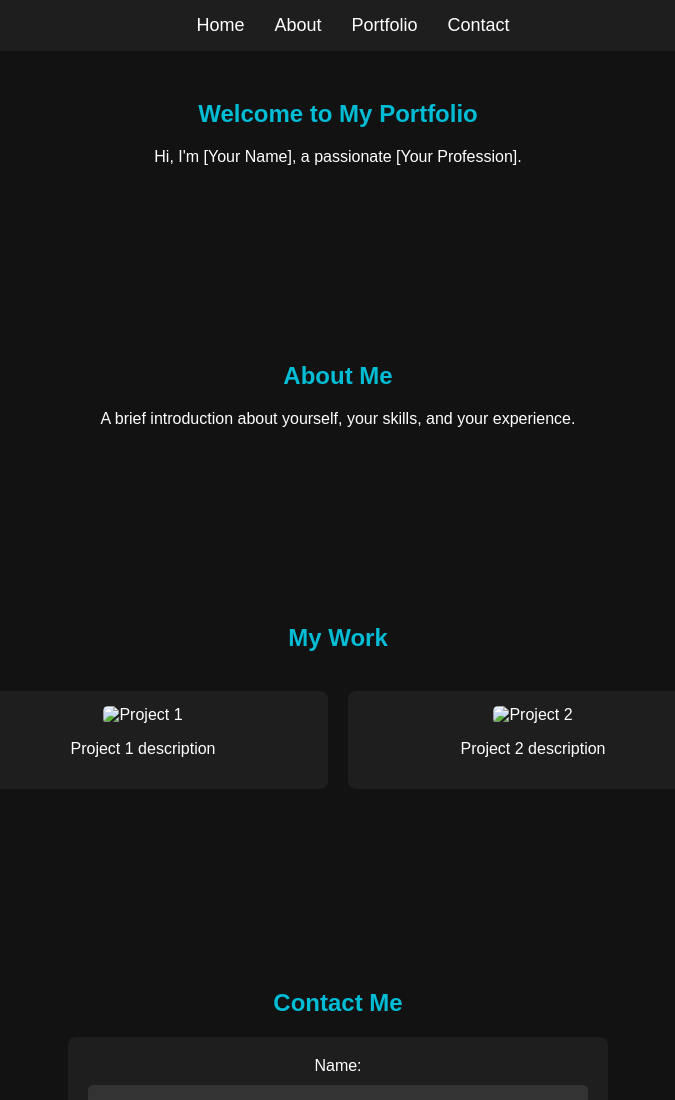
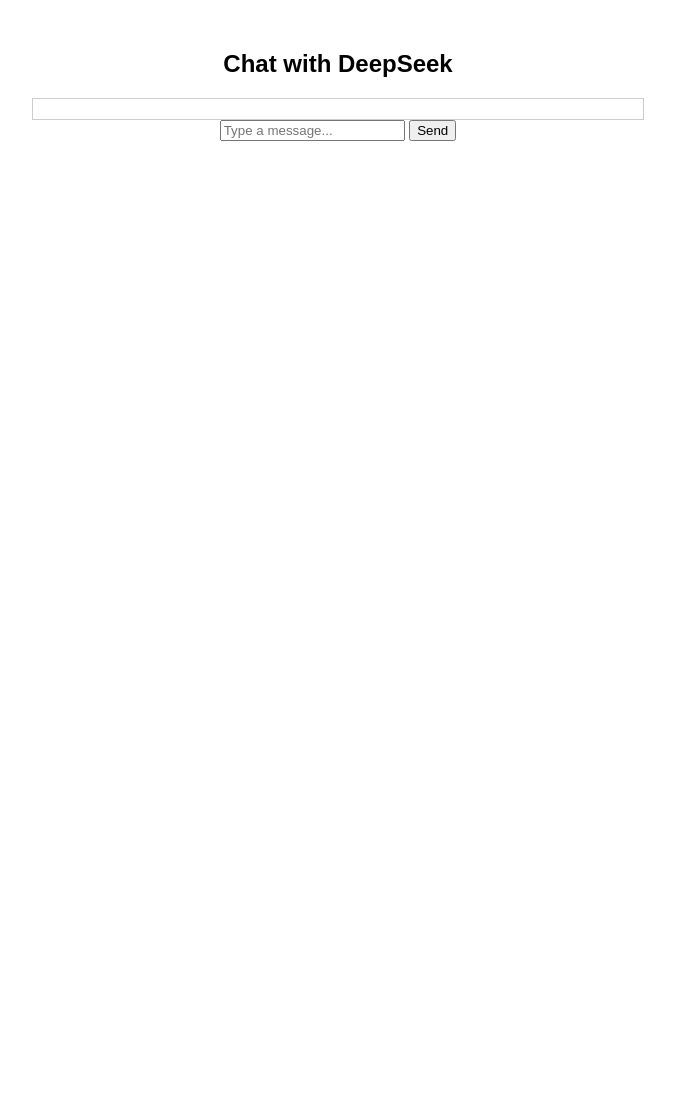
Before and after one commit to RanTsai/my-portfolio, a plain HTML site: page index.html in a window 1280 px wide. Shown: the top 1100 px of the page, without its empty margins (302-977 px from the left). After the commit the page ends 800 px from the top, so only its background shows below. Drawn offline with Linux system fonts and the light colour scheme.

Commit message:
Update index.html

```diff
--- a/index.html
+++ b/index.html
@@ -1,72 +1,39 @@
 <!DOCTYPE html>
 <html lang="en">
+<head>
+    <meta charset="UTF-8">
+    <meta name="viewport" content="width=device-width, initial-scale=1.0">
+    <title>DeepSeek Chat</title>
+    <style>
+        body { font-family: Arial, sans-serif; text-align: center; margin: 50px; }
+        #chatbox { width: 50%; margin: auto; text-align: left; border: 1px solid #ccc; padding: 10px; }
+        .user { color: blue; }
+        .bot { color: green; }
+    </style>
+</head>
+<body>
+    <h2>Chat with DeepSeek</h2>
+    <div id="chatbox"></div>
+    <input id="userInput" type="text" placeholder="Type a message...">
+    <button onclick="sendMessage()">Send</button>
 
-<head>
-  <meta charset="UTF-8">
-  <meta name="viewport" content="width=device-width, initial-scale=1.0">
-  <title>Personal Portfolio</title>
-  <link rel="stylesheet" href="style.css">
-</head>
+    <script>
+        async function sendMessage() {
+            const userInput = document.getElementById("userInput").value;
+            const chatbox = document.getElementById("chatbox");
 
-<body>
-  <header>
-    <nav>
-      <ul>
-        <li><a href="#home">Home</a></li>
-        <li><a href="#about">About</a></li>
-        <li><a href="#portfolio">Portfolio</a></li>
-        <li><a href="#contact">Contact</a></li>
-      </ul>
-    </nav>
-  </header>
+            chatbox.innerHTML += `<p class='user'><b>You:</b> ${userInput}</p>`;
+            document.getElementById("userInput").value = "";
 
-  <section id="home">
-    <h1>Welcome to My Portfolio</h1>
-    <p>Hi, I'm [Your Name], a passionate [Your Profession].</p>
-  </section>
+            const res = await fetch("https://your-space-name.hf.space/api/predict", {
+                method: "POST",
+                headers: { "Content-Type": "application/json" },
+                body: JSON.stringify({ data: [userInput] })
+            });
 
-  <section id="about">
-    <h2>About Me</h2>
-    <p>A brief introduction about yourself, your skills, and your experience.</p>
-  </section>
-
-  <section id="portfolio">
-    <h2>My Work</h2>
-    <div class="portfolio-items">
-      <div class="portfolio-item">
-        <img src="project1.jpg" alt="Project 1">
-        <p>Project 1 description</p>
-      </div>
-      <div class="portfolio-item">
-        <img src="project2.jpg" alt="Project 2">
-        <p>Project 2 description</p>
-      </div>
-    </div>
-  </section>
-
-  <section id="contact">
-    <h2>Contact Me</h2>
-    <form action="#" method="post">
-      <label for="name">Name:</label>
-      <input type="text" id="name" name="name" required>
-
-      <label for="email">Email:</label>
-      <input type="email" id="email" name="email" required>
-
-      <label for="message">Message:</label>
-      <textarea id="message" name="message" required></textarea>
-
-      <button type="submit">Send</button>
-    </form>
-  </section>
-
-  <footer>
-    <p>&copy; 2025 [Your Name]. All rights reserved.</p>
-  </footer>
-
-  <script src="script.js">
-    //back to top button
-   </script>
+            const data = await res.json();
+            chatbox.innerHTML += `<p class='bot'><b>Bot:</b> ${data.data[0]}</p>`;
+        }
+    </script>
 </body>
-
 </html>
```
